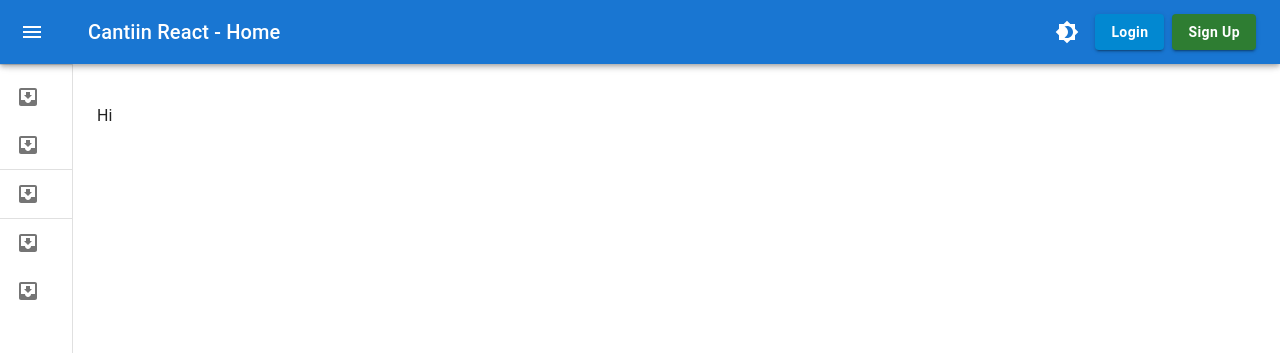
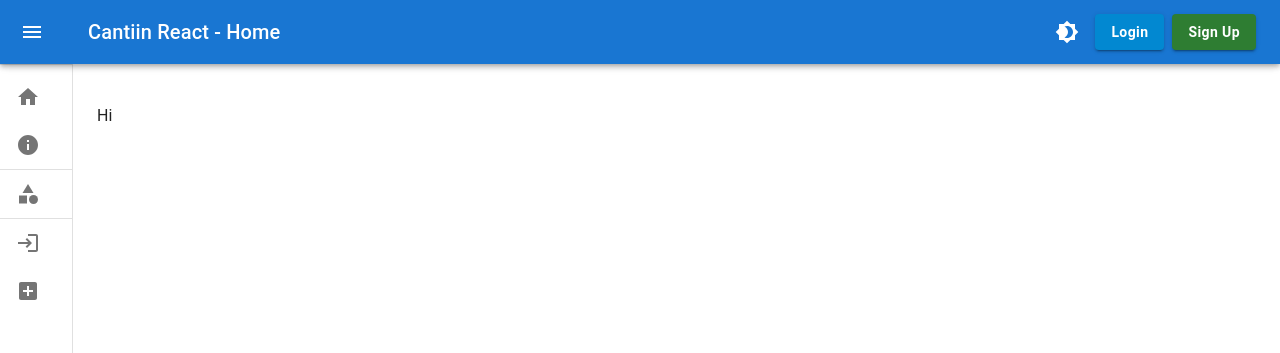
Before and after one commit to Techsolutions1213/Cantiin-React-NextJS, a Next.js app in the folder Cantiin-React-MaterialUI/: page / in a window 1280 px wide. Shown: the top 353 px of the page. Built offline with nearby package versions, Linux system fonts and the light colour scheme; no server answers.

Commit message:
SideBar Icons

```diff
--- a/Cantiin-React-MaterialUI/src/components/Drawer.tsx
+++ b/Cantiin-React-MaterialUI/src/components/Drawer.tsx
@@ -43,6 +43,17 @@ import InboxIcon from '@mui/icons-material/MoveToInbox';
 import MailIcon from '@mui/icons-material/Mail';
 import { Button, Stack } from '@mui/material';
 
+
+
+
+
+/*Icons */
+import HomeIcon from '@mui/icons-material/Home';
+import InfoIcon from '@mui/icons-material/Info';
+import CategoryIcon from '@mui/icons-material/Category';
+import AddCircleIcon from '@mui/icons-material/AddCircle';
+import LoginIcon from '@mui/icons-material/Login';
+import AddBoxIcon from '@mui/icons-material/AddBox';
 
 
 
@@ -224,14 +235,14 @@ const CustomDrawer=({ children })=>{
       <Divider />
         <ListItem button onClick={()=>{router.push("/login")}}>
             <ListItemIcon>
-              <InboxIcon />
+              <LoginIcon />
             </ListItemIcon>
             <ListItemText primary="Login" />
         </ListItem>
 
         <ListItem button onClick={()=>{router.push("/signup")}}>
             <ListItemIcon>
-              <InboxIcon />
+              <AddBoxIcon />
             </ListItemIcon>
             <ListItemText primary="Sign Up" />
         </ListItem>
@@ -284,14 +295,14 @@ const CustomDrawer=({ children })=>{
 
       <ListItem button onClick={()=>{router.push("/")}}>
             <ListItemIcon>
-              <InboxIcon />
+              <HomeIcon />
             </ListItemIcon>
             <ListItemText primary="Home" />
         </ListItem>
 
         <ListItem button onClick={()=>{router.push("/about")}}>
             <ListItemIcon>
-              <InboxIcon />
+              <InfoIcon />
             </ListItemIcon>
             <ListItemText primary="About" />
         </ListItem>
@@ -299,7 +310,7 @@ const CustomDrawer=({ children })=>{
         <Divider />
         <ListItem button onClick={()=>{router.push("/products")}}>
             <ListItemIcon>
-              <InboxIcon />
+              <CategoryIcon />
             </ListItemIcon>
             <ListItemText primary="Products" />
         </ListItem>
```
